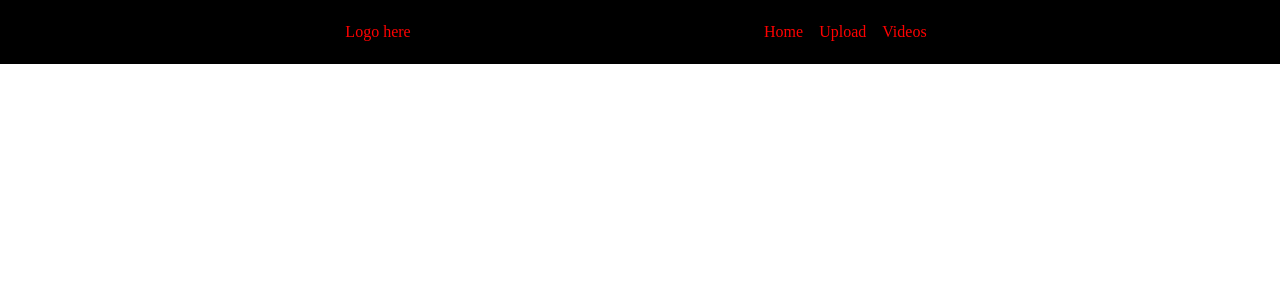
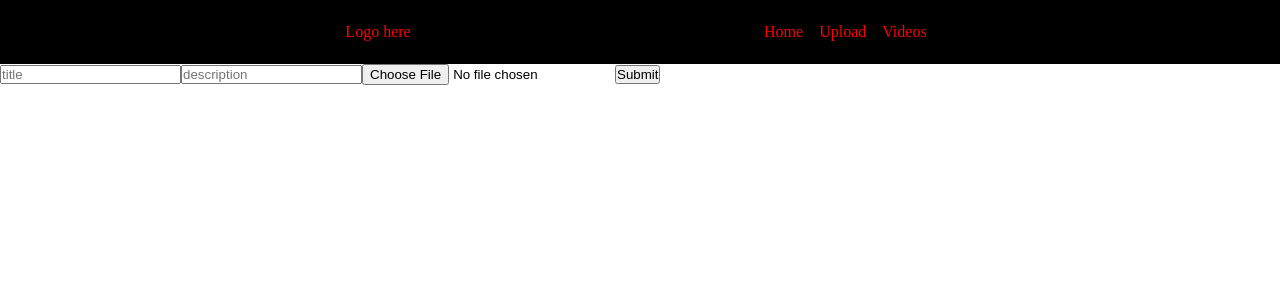
Before and after one commit to roniakiola/interactive-video-presentation, a React (Create React App) app: page /upload in a window 1280 px wide. Shown: the top 300 px of the page. Built offline with nearby package versions, Linux system fonts and the light colour scheme.

Commit message:
upload form working with backend, not ready

```diff
--- a/src/App.tsx
+++ b/src/App.tsx
@@ -2,6 +2,7 @@ import './css/index.css';
 import { BrowserRouter as Router, Routes, Route } from 'react-router-dom';
 import Navbar from './components/Nav';
 import Home from './views/Home';
+import UploadVideo from './views/UploadVideo';
 
 function App() {
   return (
@@ -10,6 +11,7 @@ function App() {
         <Navbar />
         <Routes>
           <Route path='/' element={<Home />} />
+          <Route path='/upload' element={<UploadVideo />} />
         </Routes>
       </>
     </Router>
--- /dev/null
+++ b/src/views/UploadVideo.tsx
@@ -0,0 +1,60 @@
+import { useEffect, useState } from 'react';
+
+const UploadVideo = () => {
+  const url = 'http://localhost:3001';
+
+  const [file, setFile] = useState(null);
+  const [title, setTitle] = useState('');
+  const [desc, setDesc] = useState('');
+
+  const onFileChange = (e: any) => {
+    setFile(e.target.files[0]);
+  };
+
+  const handleSubmit = async (e: any) => {
+    e.preventDefault();
+
+    const fd = new FormData();
+    fd.append('title', title);
+    fd.append('description', desc);
+    fd.append('file', file!);
+
+    const fetchOptions = {
+      method: 'POST',
+      enctype: 'multipart/form-data',
+      body: fd,
+    };
+    const response = await fetch(url + '/upload', fetchOptions);
+    const json = await response.json();
+    console.log(json);
+    setFile(null);
+    setDesc('');
+    setTitle('');
+  };
+
+  return (
+    <div>
+      <form onSubmit={handleSubmit}>
+        <input
+          type='text'
+          name='title'
+          placeholder='title'
+          value={title}
+          onChange={(e) => setTitle(e.target.value)}
+          required
+        ></input>
+        <input
+          type='text'
+          name='description'
+          placeholder='description'
+          value={desc}
+          onChange={(e) => setDesc(e.target.value)}
+          required
+        ></input>
+        <input type='file' name='file' onChange={onFileChange} required></input>
+        <button type='submit'>Submit</button>
+      </form>
+    </div>
+  );
+};
+export default UploadVideo;
```
